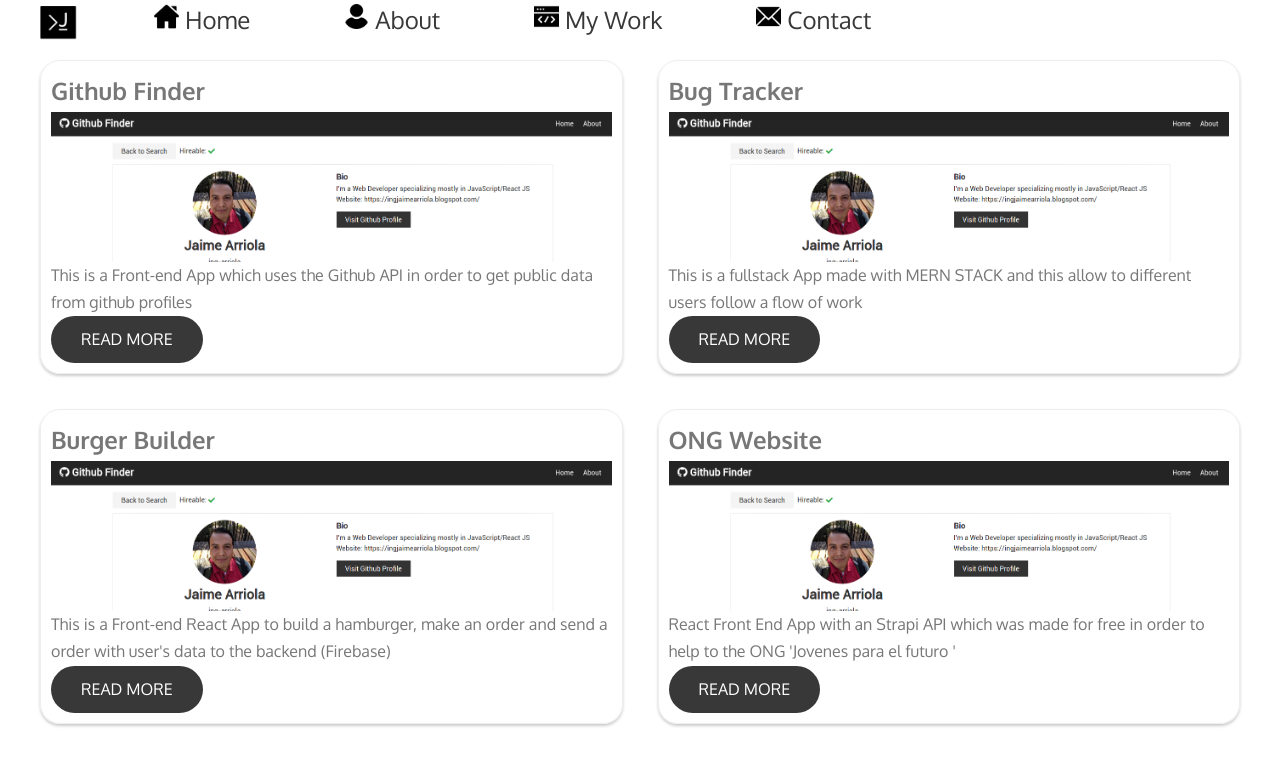
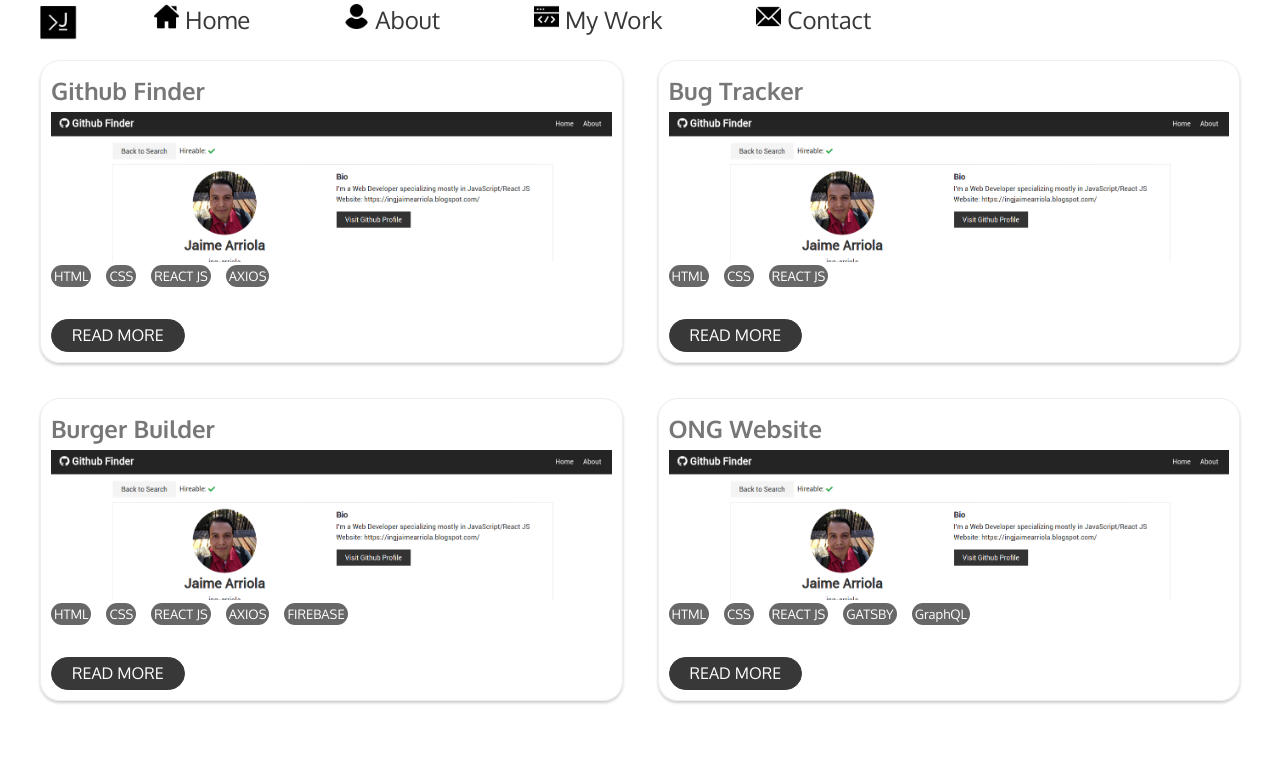
Before and after one commit to ing-arriola/personalBlog, a React (Create React App) app: page /work in a window 1280 px wide. Shown: the top 766 px of the page. Built offline with nearby package versions, Linux system fonts and the light colour scheme.

Commit message:
Added techs stacks to projects instead of project descriptions also added styles for tech stack

```diff
--- a/package.json
+++ b/package.json
@@ -6,6 +6,8 @@
     "@testing-library/jest-dom": "^4.2.4",
     "@testing-library/react": "^9.5.0",
     "@testing-library/user-event": "^7.2.1",
+    "contentful": "^7.14.6",
+    "dotenv": "^8.2.0",
     "react": "^16.13.1",
     "react-dom": "^16.13.1",
     "react-router": "^5.2.0",
--- a/src/App.css
+++ b/src/App.css
@@ -153,11 +153,12 @@ body {
 .btn--dark {
   text-transform: uppercase;
   text-decoration: none;
-  padding: 1rem 3rem;
+  padding: 0.2rem 2rem;
   display: inline-block;
   border-radius: 10rem;
   background: rgb(56, 56, 56);
   color: #fff;
+  border: rgb(56, 56, 56) 0.1rem solid;
 }
 
 .btn--dark:hover {
@@ -201,6 +202,7 @@ body {
   transform: translateY(-0.3rem);
   box-shadow: 0 1rem 2rem rgba(0, 0, 0, 0.3);
   background-color: rgba(0, 0, 0, 0.233);
+  border-radius: 2rem;
 }
 
 .navigation-item a {
@@ -338,6 +340,19 @@ body {
   box-shadow: 0 1rem 2rem rgba(0, 0, 0, 0.3);
 }
 
+.projects-card__techs {
+  margin-bottom: 3rem;
+}
+
+.projects-card--tech {
+  background-color: rgba(56, 56, 56, 0.76);
+  margin-right: 1.5rem;
+  color: #fff;
+  border-radius: 2rem;
+  padding: 0.3rem 0.3rem;
+  font-size: 1.3rem;
+}
+
 /*PROJECTS COMPONENT*/
 /*
 .projects-container {
--- a/src/components/Projects/Projects.js
+++ b/src/components/Projects/Projects.js
@@ -8,26 +8,31 @@ const Projects = () => {
       name: "Github Finder",
       description:
         "This is a Front-end App which uses the Github API in order to get public data from github profiles",
+      techs: ["HTML", "CSS", "REACT JS", "AXIOS"],
     },
     {
       id: 2,
       name: "Bug Tracker",
       description:
         "This is a fullstack App made with MERN STACK and this allow to different users follow a flow of work ",
+      techs: ["HTML", "CSS", "REACT JS"],
     },
     {
       id: 3,
       name: "Burger Builder",
       description:
         "This is a Front-end React App to build a hamburger, make an order and send a order with user's data to the backend (Firebase)",
+      techs: ["HTML", "CSS", "REACT JS", "AXIOS", "FIREBASE"],
     },
     {
       id: 4,
       name: "ONG Website",
       description:
         "React Front End App with an Strapi API which was made for free in order to help to the ONG 'Jovenes para el futuro ' ",
+      techs: ["HTML", "CSS", "REACT JS", "GATSBY", "GraphQL"],
     },
   ];
+
   return (
     <div className="projects-container">
       {projectsData.map((project) => (
@@ -35,6 +40,7 @@ const Projects = () => {
           key={project.id}
           projectName={project.name}
           projectDescription={project.description}
+          projectTechs={project.techs}
         />
       ))}
     </div>
--- a/src/components/Projects/SingleProject.js
+++ b/src/components/Projects/SingleProject.js
@@ -9,8 +9,12 @@ const SingleProject = (props) => {
       <div className="project-card__image-container">
         <img src={projectsPictures.gitFinder} className="project-card__image" />
       </div>
-      <div>
-        <p>{props.projectDescription}</p>
+      <div className="projects-card__techs">
+        {props.projectTechs.map((tech, index) => (
+          <span key={index} className={"projects-card--tech"}>
+            {tech}
+          </span>
+        ))}
       </div>
       <div>
         <a href="#" alt="none" className="btn--dark">
```
Also changed, not shown: src/components/client.js (added), 2 other files (tests, documents, lock files or other folders).
